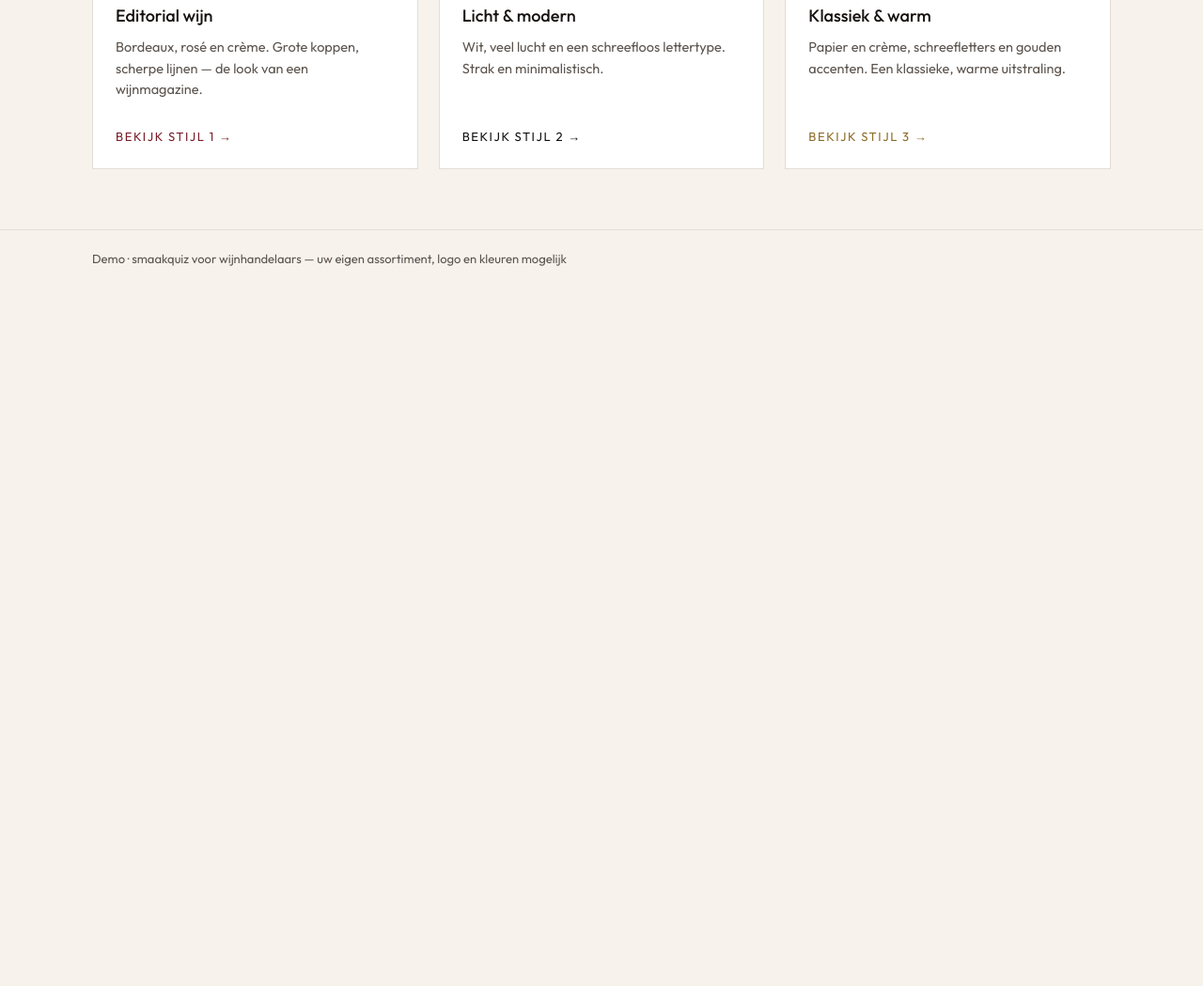
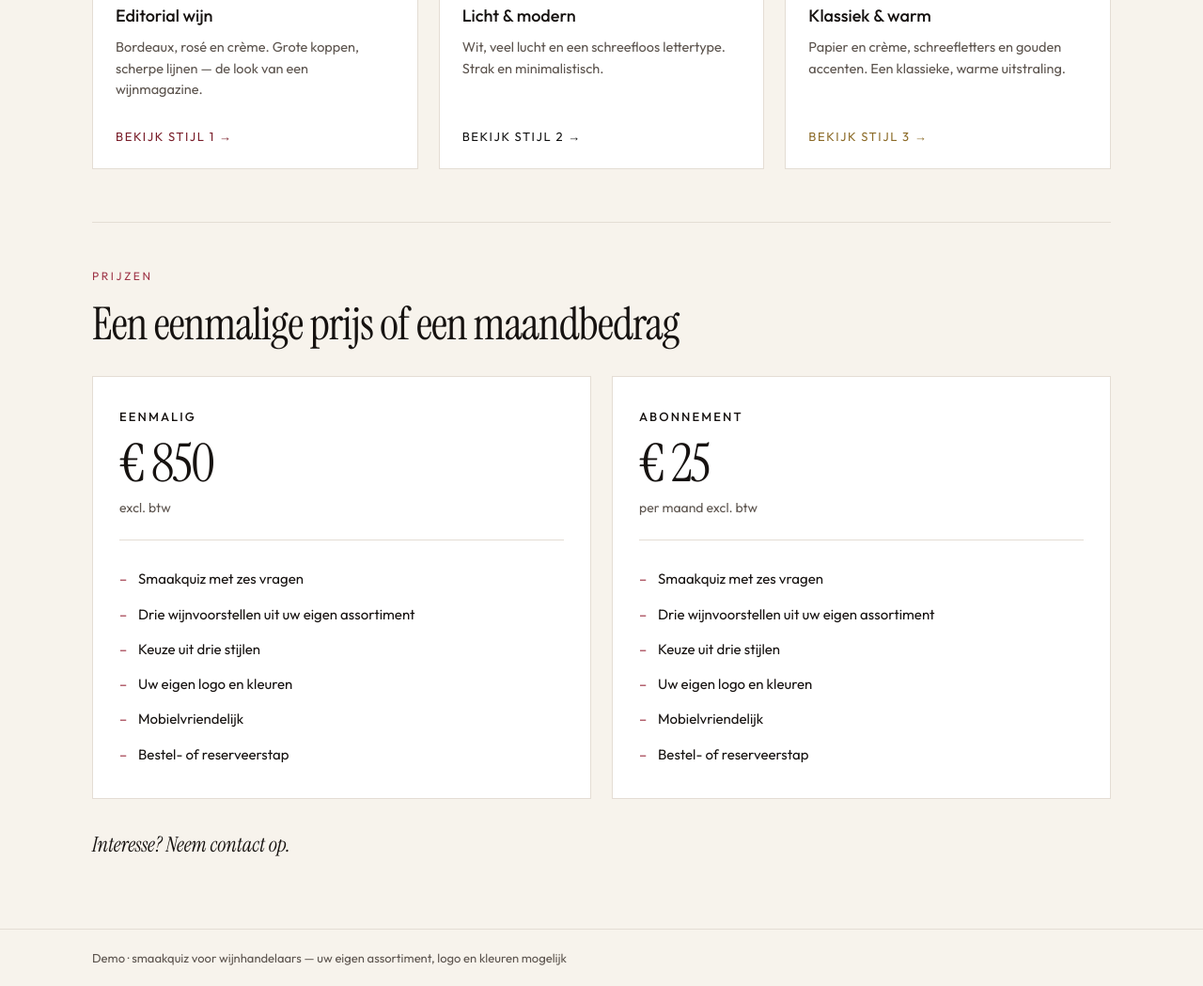
Before and after one commit to EgbertMeseure/wijn-smaakquiz, a plain HTML site: page index.html in a window 1280 px wide. Shown: the part 687-1736 px from the top of the page at 94% size. Before the commit the page ends 992 px from the top, so only its background shows below. Drawn offline with nearby package versions, Linux system fonts and the light colour scheme.

Commit message:
Prijzen op de landingspagina: eenmalig € 850 of € 25 per maand, excl. btw
Twee evenwaardige kaarten onder de stijlvoorbeelden, met alleen
wat de quiz doet. Link 'Prijzen' op de landings- en stijlpagina's.

```diff
--- a/index.html
+++ b/index.html
@@ -15,12 +15,15 @@ body{min-height:100vh;display:flex;flex-direction:column}
 a{color:inherit;text-decoration:none}
 .wrap{width:100%;max-width:1180px;margin:0 auto;padding:0 clamp(20px,4vw,48px)}
 header{padding:22px 0}
+header .wrap{display:flex;align-items:center;justify-content:space-between;gap:16px}
 .brand{font-size:13px;letter-spacing:.2em;text-transform:uppercase;color:var(--mute)}
+header .to-prices{font-size:13px;letter-spacing:.12em;text-transform:uppercase;color:var(--mute)}
+header .to-prices:hover{color:var(--ink)}
 .hero{padding:36px 0 48px;max-width:760px}
 .hero .kicker{font-size:12px;letter-spacing:.22em;text-transform:uppercase;color:#9E3446;margin-bottom:14px}
 .hero h1{font-family:'Instrument Serif',Georgia,serif;font-weight:400;font-size:clamp(40px,6.4vw,68px);line-height:1.08;letter-spacing:-.02em}
 .hero p{margin-top:18px;color:var(--mute);font-size:18px;max-width:38em}
-.grid{display:grid;grid-template-columns:repeat(3,1fr);gap:22px;padding-bottom:64px}
+.grid{display:grid;grid-template-columns:repeat(3,1fr);gap:22px;padding-bottom:56px}
 .card{display:flex;flex-direction:column;min-height:420px;border:1px solid var(--line);overflow:hidden;transition:transform .2s,box-shadow .2s}
 .card:hover{transform:translateY(-3px);box-shadow:0 18px 40px rgba(22,18,16,.1)}
 .card .preview{height:220px;padding:28px 24px;display:flex;flex-direction:column;justify-content:flex-end;position:relative}
@@ -47,13 +50,30 @@ header{padding:22px 0}
 .c3 .preview em{font-style:italic;color:#8C6B28}
 .c3 .go{color:#8C6B28}
 
+
+.pricing{padding:48px 0 72px;border-top:1px solid var(--line)}
+.pricing .kicker{font-size:12px;letter-spacing:.22em;text-transform:uppercase;color:#9E3446;margin-bottom:14px}
+.pricing h2{font-family:'Instrument Serif',Georgia,serif;font-weight:400;font-size:clamp(32px,4.8vw,48px);line-height:1.12;letter-spacing:-.02em}
+.plans{display:grid;grid-template-columns:1fr 1fr;gap:22px;margin-top:28px}
+.plan{background:#fff;border:1px solid var(--line);padding:32px 28px 28px;display:flex;flex-direction:column}
+.plan h3{font-size:13px;letter-spacing:.16em;text-transform:uppercase;font-weight:500;margin-bottom:12px}
+.plan .amount{font-family:'Instrument Serif',Georgia,serif;font-size:clamp(44px,5vw,56px);line-height:1;letter-spacing:-.03em}
+.plan .amount span{display:block;font-family:'Outfit','Helvetica Neue',system-ui,sans-serif;font-size:14px;letter-spacing:0;color:var(--mute);margin-top:10px;line-height:1.4}
+.plan ul{list-style:none;margin-top:24px;padding-top:22px;border-top:1px solid var(--line)}
+.plan li{position:relative;padding:7px 0 7px 20px;font-size:15px}
+.plan li:before{content:"–";position:absolute;left:0;color:#9E3446}
+.pricing .cta{margin-top:32px;font-family:'Instrument Serif',Georgia,serif;font-style:italic;font-size:22px}
+
 footer{margin-top:auto;border-top:1px solid var(--line);padding:20px 0;color:var(--mute);font-size:13px}
 
 @media (max-width:900px){
   .hero{padding:24px 0 32px}
-  .grid{grid-template-columns:1fr;gap:16px;padding-bottom:48px}
+  .grid{grid-template-columns:1fr;gap:16px;padding-bottom:40px}
   .card{min-height:0}
   .card .preview{height:180px}
+  .plans{grid-template-columns:1fr;gap:16px}
+  .pricing{padding:36px 0 56px}
+  .plan{padding:26px 22px}
 }
 
 html.shot-full,html.shot-full body{min-height:0!important;height:auto!important}
@@ -64,7 +84,7 @@ html.shot-full .qfoot{position:static!important}
 </style>
 </head>
 <body>
-<header><div class="wrap"><div class="brand">Smaakquiz · demo voor wijnhandelaars</div></div></header>
+<header><div class="wrap"><div class="brand">Smaakquiz · demo voor wijnhandelaars</div><a class="to-prices" href="#prijzen">Prijzen</a></div></header>
 <main class="wrap">
   <section class="hero">
     <p class="kicker">Drie looks, dezelfde keuzehulp</p>
@@ -85,6 +105,38 @@ html.shot-full .qfoot{position:static!important}
       <div class="meta"><h2>Klassiek &amp; warm</h2><p>Papier en crème, schreefletters en gouden accenten. Een klassieke, warme uitstraling.</p><div class="go">Bekijk stijl 3 →</div></div>
     </a>
   </section>
+
+  <section class="pricing" id="prijzen">
+    <p class="kicker">Prijzen</p>
+    <h2>Een eenmalige prijs of een maandbedrag</h2>
+    <div class="plans">
+      <article class="plan">
+        <h3>Eenmalig</h3>
+        <p class="amount">€ 850 <span>excl. btw</span></p>
+        <ul>
+          <li>Smaakquiz met zes vragen</li>
+          <li>Drie wijnvoorstellen uit uw eigen assortiment</li>
+          <li>Keuze uit drie stijlen</li>
+          <li>Uw eigen logo en kleuren</li>
+          <li>Mobielvriendelijk</li>
+          <li>Bestel- of reserveerstap</li>
+        </ul>
+      </article>
+      <article class="plan">
+        <h3>Abonnement</h3>
+        <p class="amount">€ 25 <span>per maand excl. btw</span></p>
+        <ul>
+          <li>Smaakquiz met zes vragen</li>
+          <li>Drie wijnvoorstellen uit uw eigen assortiment</li>
+          <li>Keuze uit drie stijlen</li>
+          <li>Uw eigen logo en kleuren</li>
+          <li>Mobielvriendelijk</li>
+          <li>Bestel- of reserveerstap</li>
+        </ul>
+      </article>
+    </div>
+    <p class="cta">Interesse? Neem contact op.</p>
+  </section>
 </main>
 <footer><div class="wrap"><p>Demo · smaakquiz voor wijnhandelaars — uw eigen assortiment, logo en kleuren mogelijk</p></div></footer>
 <script>if(/(?:^|[?&])shot=full(?:&|$)/.test(location.search))document.documentElement.classList.add("shot-full");</script>
```
Also changed, not shown: stijl-1.html (+3 -0 lines), stijl-2.html (+2 -0 lines), stijl-3.html (+2 -0 lines).
